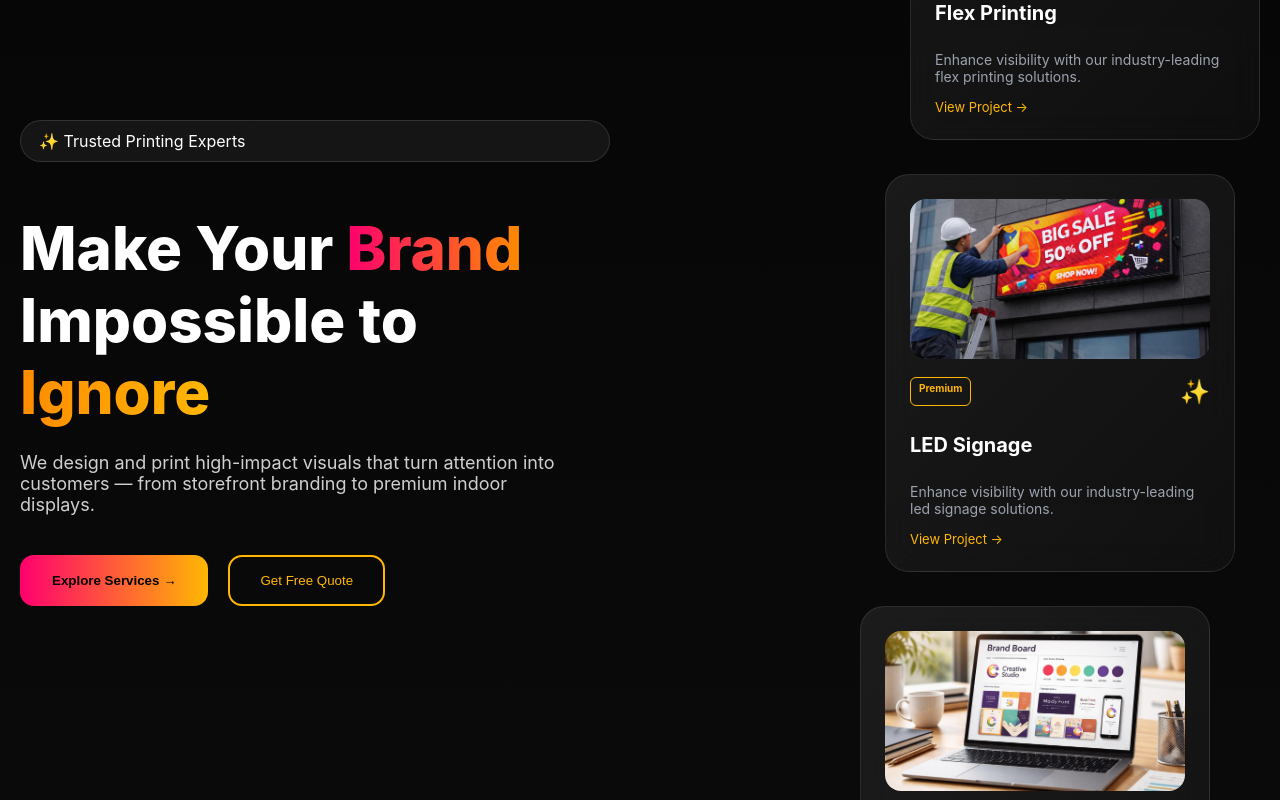
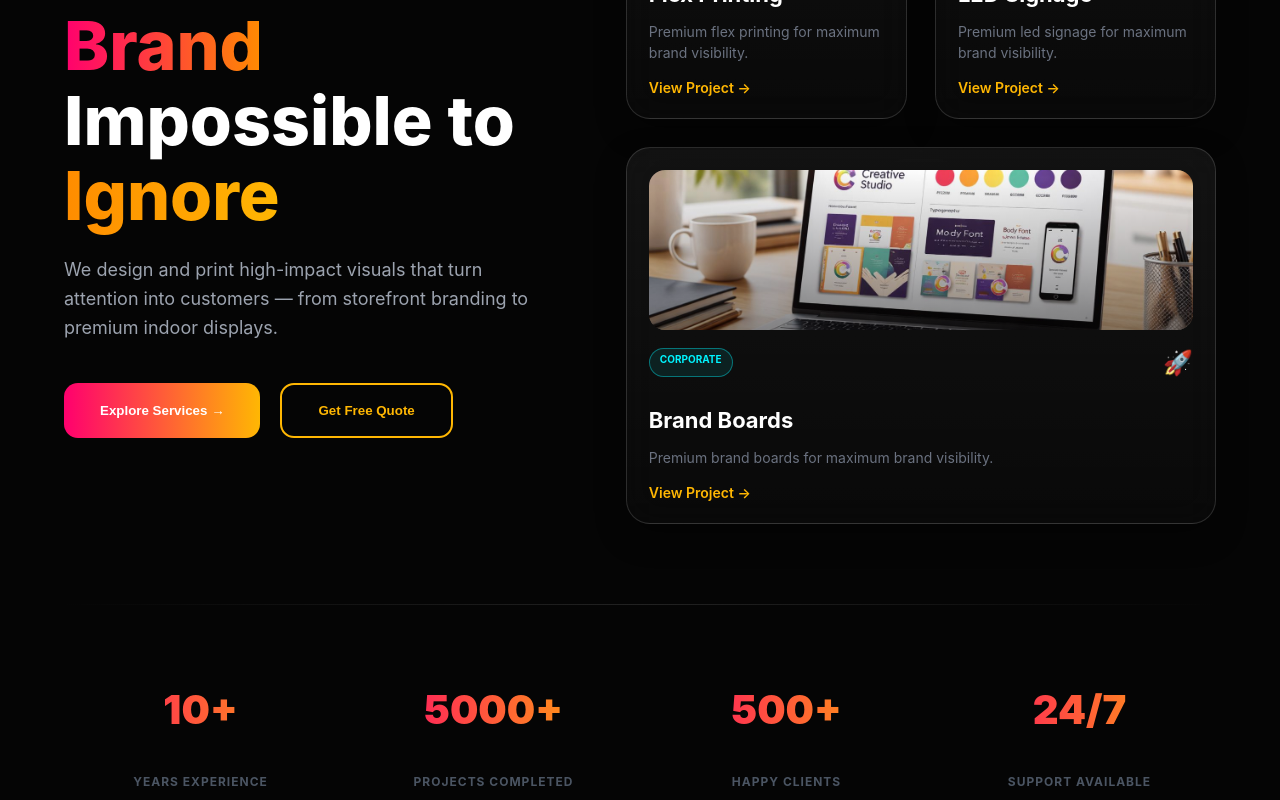
Before and after one commit to pathapatisneha2025-commits/Print-berry, a React (Create React App) app: page / in a window 1280 px wide. Shown: the part 520-1320 px from the top of the page. Built offline with nearby package versions, Linux system fonts and the light colour scheme.

Commit message:
changes made

```diff
--- a/src/components/HeroSection.js
+++ b/src/components/HeroSection.js
@@ -1,10 +1,10 @@
 import React, { useState, useEffect } from "react";
 
 export default function HeroSection() {
-  const [isMobile, setIsMobile] = useState(window.innerWidth < 768);
+  const [isMobile, setIsMobile] = useState(window.innerWidth < 1024);
 
   useEffect(() => {
-    const handleResize = () => setIsMobile(window.innerWidth < 768);
+    const handleResize = () => setIsMobile(window.innerWidth < 1024);
     window.addEventListener("resize", handleResize);
     return () => window.removeEventListener("resize", handleResize);
   }, []);
@@ -15,24 +15,21 @@ export default function HeroSection() {
       tag: "Outdoor",
       color: "#ff006e",
       icon: "💎",
-      image:
-        "/flexprinting.jpeg",
+      image: "/flexprinting.jpeg",
     },
     {
       title: "LED Signage",
       tag: "Premium",
       color: "#ffb703",
       icon: "✨",
-      image:
-        "/ledsignage.jpeg",
+      image: "/ledsignage.jpeg",
     },
     {
       title: "Brand Boards",
       tag: "Corporate",
       color: "#00f5ff",
       icon: "🚀",
-      image:
-        "/brandboard.jpeg",
+      image: "/brandboard.jpeg",
     },
   ];
 
@@ -42,17 +39,19 @@ export default function HeroSection() {
         style={{
           ...styles.heroTop,
           flexDirection: isMobile ? "column" : "row",
-          gap: isMobile ? "40px" : "60px",
+          gap: isMobile ? "70px" : "50px",
         }}
       >
-        {/* LEFT */}
-        <div style={styles.left}>
+        {/* LEFT CONTENT */}
+        <div style={{ ...styles.left, textAlign: isMobile ? "center" : "left" }}>
           <div style={styles.badge}>✨ Trusted Printing Experts</div>
 
           <h1
             style={{
               ...styles.heading,
-              fontSize: isMobile ? "clamp(28px,6vw,42px)" : styles.heading.fontSize,
+              fontSize: isMobile
+                ? "clamp(32px, 8vw, 48px)"
+                : styles.heading.fontSize,
             }}
           >
             Make Your <span style={styles.brand}>Brand</span>
@@ -63,8 +62,7 @@ export default function HeroSection() {
           <p
             style={{
               ...styles.description,
-              fontSize: isMobile ? "16px" : styles.description.fontSize,
-              maxWidth: isMobile ? "100%" : styles.description.maxWidth,
+              margin: isMobile ? "0 auto 40px" : "0 0 40px",
             }}
           >
             We design and print high-impact visuals that turn attention into
@@ -82,41 +80,55 @@ export default function HeroSection() {
           </div>
         </div>
 
-        {/* RIGHT CARDS */}
+        {/* RIGHT CONTENT */}
         <div
           style={{
-            ...styles.right,
-            width: isMobile ? "100%" : "auto",
-            alignItems: isMobile ? "center" : "flex-end",
+            ...styles.rightContainer,
+            width: isMobile ? "100%" : "55%",
+          }}
+        >
+          <div
+            style={{
+              ...styles.bentoGrid,
+              gridTemplateColumns: isMobile ? "1fr" : "1fr 1fr",
+              padding: isMobile ? "0 10px" : "0",
             }}
           >
             {services.map((item, i) => (
               <div
                 key={item.title}
-              className="premium-card"
                 style={{
                   ...styles.card,
-                transform: isMobile
-                  ? "translateY(0)"
-                  : `translateX(${i * -25}px) translateY(${i * 10}px)`,
-                zIndex: 3 - i,
+                  gridColumn: !isMobile && i === 2 ? "1 / span 2" : "auto",
+                }}
+                onMouseEnter={(e) =>
+                  (e.currentTarget.style.transform = "translateY(-6px)")
+                }
+                onMouseLeave={(e) =>
+                  (e.currentTarget.style.transform = "translateY(0)")
+                }
+              >
+                <div
+                  style={{
+                    ...styles.cardImageWrapper,
+                    height: isMobile ? "180px" : "160px",
                   }}
                 >
-              {/* IMAGE */}
-              <div style={styles.cardImageWrapper}>
                   <img
                     src={item.image}
                     alt={item.title}
                     style={styles.cardImage}
                   />
+                  <div style={styles.imageOverlay} />
                 </div>
 
                 <div style={styles.cardHeader}>
                   <span
                     style={{
                       ...styles.cardTag,
-                    border: `1px solid ${item.color}`,
+                      border: `1px solid ${item.color}66`,
                       color: item.color,
+                      backgroundColor: `${item.color}15`,
                     }}
                   >
                     {item.tag}
@@ -125,20 +137,19 @@ export default function HeroSection() {
                 </div>
 
                 <h4 style={styles.cardTitle}>{item.title}</h4>
-
                 <p style={styles.cardText}>
-                Enhance visibility with our industry-leading{" "}
-                {item.title.toLowerCase()} solutions.
+                  Premium {item.title.toLowerCase()} for maximum brand visibility.
                 </p>
-
                 <div style={styles.cardFooter}>View Project →</div>
               </div>
             ))}
           </div>
         </div>
+      </div>
 
       <div style={styles.divider} />
 
+      {/* STATS */}
       <div
         style={{
           ...styles.heroStats,
@@ -166,46 +177,46 @@ const Stat = ({ value, label }) => (
 const styles = {
   hero: {
     minHeight: "100vh",
-    padding: "120px 20px 80px",
-    background: "linear-gradient(180deg, #050505, #0c0c0c)",
+    padding: "100px 5% 80px",
+    background: "#050505",
     color: "#fff",
-    maxWidth: "1300px",
+    maxWidth: "1400px",
     margin: "0 auto",
   },
 
-  heroTop: { display: "flex", alignItems: "center" },
-  left: { flex: 1 },
-  right: { flex: 1, display: "flex", flexDirection: "column", gap: "24px" },
-
-  divider: {
-    margin: "70px 0 40px",
-    height: "1px",
-    background: "linear-gradient(90deg, transparent, #333, transparent)",
+  heroTop: {
+    display: "flex",
+    alignItems: "center",
+    justifyContent: "space-between",
   },
 
-  heroStats: { display: "grid", textAlign: "center" },
+  left: { flex: 1 },
 
-  statValue: {
-    fontSize: "32px",
-    fontWeight: "800",
-    background: "linear-gradient(90deg,#ff006e,#ffb703)",
-    WebkitBackgroundClip: "text",
-    WebkitTextFillColor: "transparent",
+  rightContainer: {
+    flex: 1.2,
+    paddingLeft: "20px",
   },
 
-  statLabel: { fontSize: "14px", color: "#aaa" },
+  bentoGrid: {
+    display: "grid",
+    gap: "28px",
+  },
 
   badge: {
+    display: "inline-block",
     padding: "10px 18px",
     borderRadius: "999px",
     background: "rgba(255,255,255,0.06)",
     border: "1px solid rgba(255,255,255,0.12)",
     marginBottom: "30px",
+    fontSize: "14px",
+    color: "#ffb703",
   },
 
   heading: {
-    fontSize: "clamp(42px,6vw,60px)",
+    fontSize: "clamp(42px,6vw,68px)",
     fontWeight: "800",
+    lineHeight: "1.1",
     marginBottom: "24px",
   },
 
@@ -223,53 +234,65 @@ const styles = {
 
   description: {
     fontSize: "18px",
-    color: "#cfcfcf",
+    color: "#9ca3af",
     maxWidth: "540px",
-    marginBottom: "40px",
+    lineHeight: "1.6",
   },
 
-  buttons: { display: "flex", gap: "20px", flexWrap: "wrap" },
+  buttons: {
+    display: "flex",
+    gap: "20px",
+    flexWrap: "wrap",
+  },
 
   primaryBtn: {
-    padding: "16px 32px",
+    padding: "18px 36px",
     borderRadius: "14px",
     background: "linear-gradient(90deg,#ff006e,#ffb703)",
     border: "none",
+    color: "#fff",
     fontWeight: "700",
     cursor: "pointer",
   },
 
   outlineBtn: {
-    padding: "16px 30px",
+    padding: "18px 36px",
     borderRadius: "14px",
     border: "2px solid #ffb703",
     background: "transparent",
     color: "#ffb703",
+    fontWeight: "600",
+    cursor: "pointer",
   },
 
   card: {
     background:
-      "linear-gradient(135deg, rgba(255,255,255,0.08), rgba(255,255,255,0.03))",
-    border: "1px solid rgba(255,255,255,0.1)",
+      "linear-gradient(180deg, rgba(255,255,255,0.06), rgba(255,255,255,0.02))",
+    border: "1px solid rgba(255,255,255,0.14)",
     borderRadius: "24px",
-    padding: "24px",
-    width: "300px",
-    backdropFilter: "blur(16px)",
-    overflow: "hidden",
+    padding: "22px",
+    backdropFilter: "blur(18px)",
+    boxShadow: "0 12px 30px rgba(0,0,0,0.35)",
+    transition: "all 0.35s ease",
   },
 
   cardImageWrapper: {
-    height: "160px",
     borderRadius: "16px",
     overflow: "hidden",
     marginBottom: "18px",
+    position: "relative",
   },
 
   cardImage: {
     width: "100%",
     height: "100%",
     objectFit: "cover",
-    transition: "transform 0.5s ease",
+  },
+
+  imageOverlay: {
+    position: "absolute",
+    inset: 0,
+    background: "linear-gradient(to top, rgba(0,0,0,0.45), transparent)",
   },
 
   cardHeader: {
@@ -280,13 +303,58 @@ const styles = {
 
   cardTag: {
     fontSize: "10px",
-    padding: "4px 8px",
-    borderRadius: "6px",
+    padding: "4px 10px",
+    borderRadius: "100px",
     fontWeight: "700",
+    textTransform: "uppercase",
   },
 
   cardIcon: { fontSize: "24px" },
-  cardTitle: { fontSize: "20px", fontWeight: "700" },
-  cardText: { fontSize: "14px", color: "#9ca3af" },
-  cardFooter: { fontSize: "13px", color: "#ffb703" },
+
+  cardTitle: {
+    fontSize: "22px",
+    fontWeight: "700",
+    marginBottom: "8px",
+  },
+
+  cardText: {
+    fontSize: "14px",
+    color: "#6b7280",
+    lineHeight: "1.5",
+    marginBottom: "16px",
+  },
+
+  cardFooter: {
+    fontSize: "14px",
+    color: "#ffb703",
+    fontWeight: "600",
+  },
+
+  divider: {
+    margin: "80px 0 40px",
+    height: "1px",
+    background: "linear-gradient(90deg, transparent, #222, transparent)",
+  },
+
+  heroStats: {
+    display: "grid",
+    gap: "20px",
+    textAlign: "center",
+  },
+
+  statValue: {
+    fontSize: "40px",
+    fontWeight: "900",
+    background: "linear-gradient(90deg,#ff006e,#ffb703)",
+    WebkitBackgroundClip: "text",
+    WebkitTextFillColor: "transparent",
+  },
+
+  statLabel: {
+    fontSize: "12px",
+    color: "#4b5563",
+    textTransform: "uppercase",
+    letterSpacing: "1px",
+    fontWeight: "700",
+  },
 };
```
Lines whose indentation alone changed are shown as unchanged.
